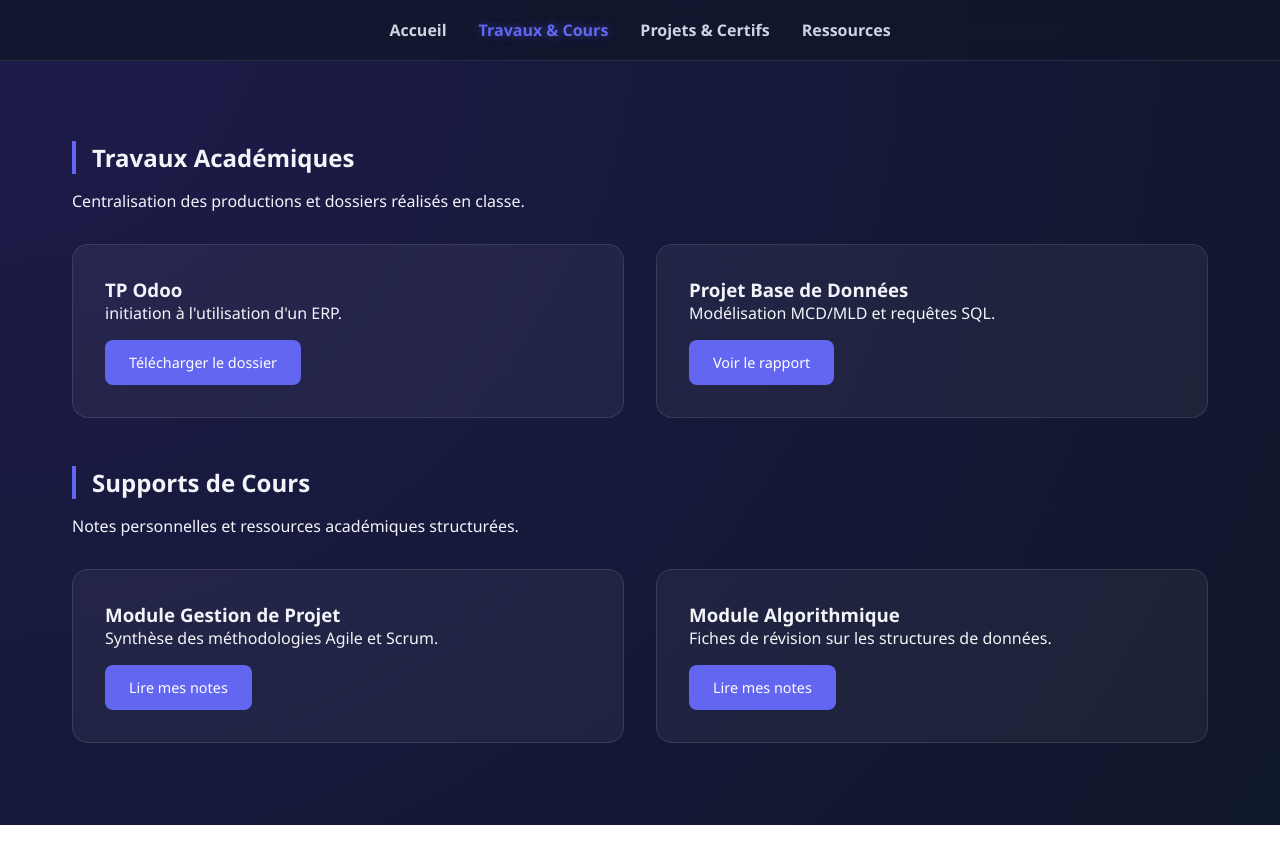
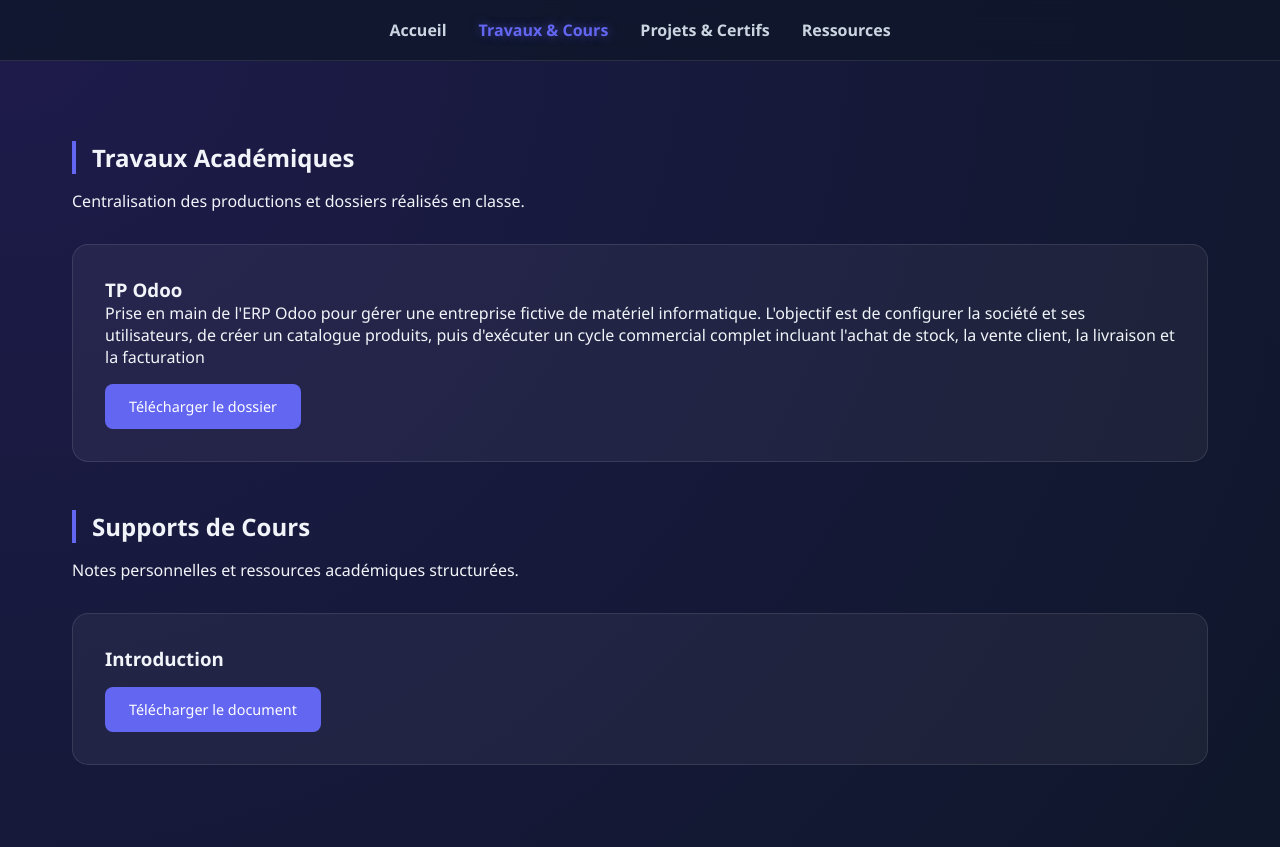
Before and after one commit to LyesSEHILA/Portfolio, a plain HTML site: page travaux.html in a window 1280 px wide. Before the commit the page ends 825 px from the top, so only its background shows below. Drawn offline with Linux system fonts and the light colour scheme.

Commit message:
ajout du support de cours

```diff
--- a/travaux.html
+++ b/travaux.html
@@ -19,13 +19,8 @@
         <div class="grid">
             <div class="card">
                 <h3>TP Odoo</h3>
-                <p>initiation à l'utilisation d'un ERP.</p>
+                <p>Prise en main de l'ERP Odoo pour gérer une entreprise fictive de matériel informatique. L'objectif est de configurer la société et ses utilisateurs, de créer un catalogue produits, puis d'exécuter un cycle commercial complet incluant l'achat de stock, la vente client, la livraison et la facturation</p>
                 <a href="assets/TP Odoo.pdf" class="btn">Télécharger le dossier</a>
-            </div>
-            <div class="card">
-                <h3>Projet Base de Données</h3>
-                <p>Modélisation MCD/MLD et requêtes SQL.</p>
-                <a href="assets/tp_bdd.pdf" class="btn">Voir le rapport</a>
             </div>
         </div>
 
@@ -33,14 +28,9 @@
         <p>Notes personnelles et ressources académiques structurées.</p>
         <div class="grid">
             <div class="card">
-                <h3>Module Gestion de Projet</h3>
-                <p>Synthèse des méthodologies Agile et Scrum.</p>
-                <a href="assets/cours_gestion.pdf" class="btn">Lire mes notes</a>
-            </div>
-            <div class="card">
-                <h3>Module Algorithmique</h3>
-                <p>Fiches de révision sur les structures de données.</p>
-                <a href="assets/cours_algo.pdf" class="btn">Lire mes notes</a>
+                <h3>Introduction</h3>
+                <p></p>
+                <a href="assets/Introduction_QCM.docx" class="btn"> Télécharger le document</a>
             </div>
         </div>
     </div>
```
Also changed, not shown: index.html (+2 -3 lines), 1 other file.
